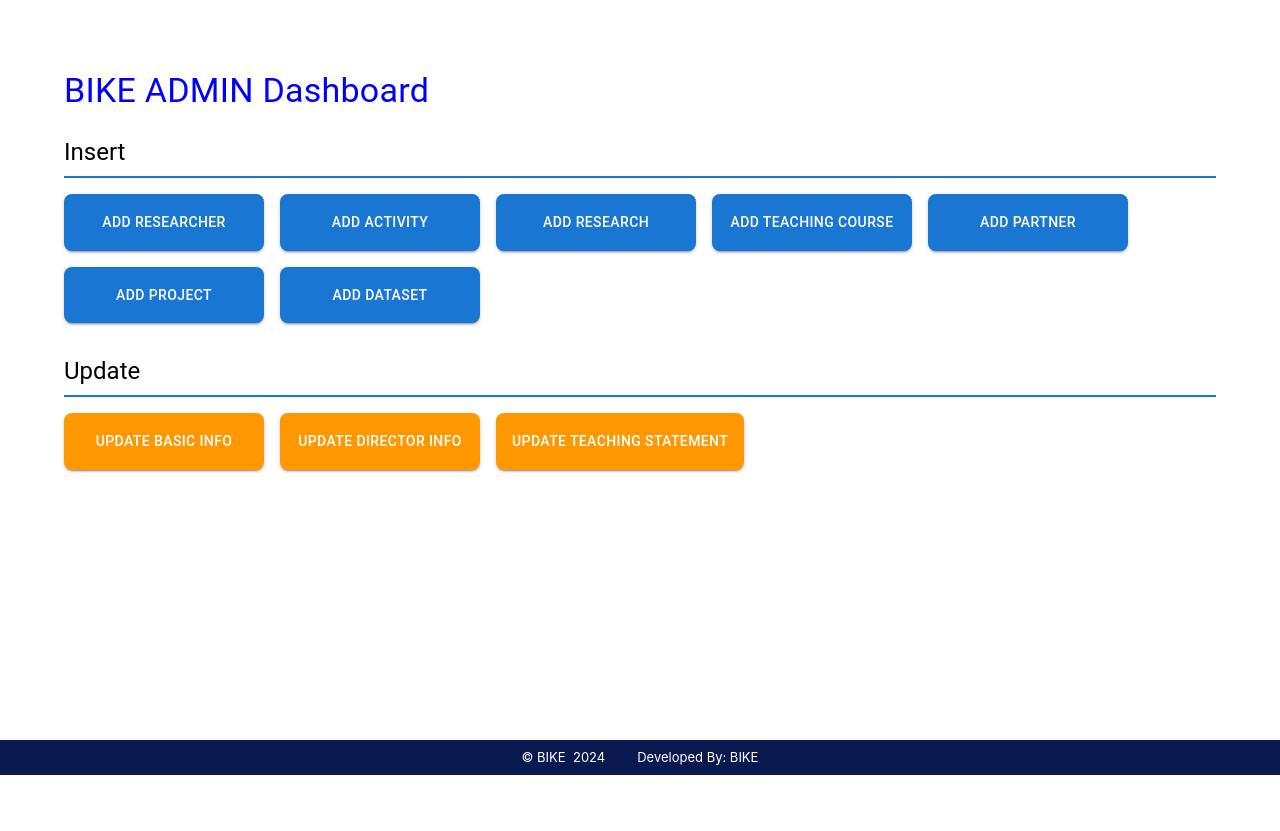
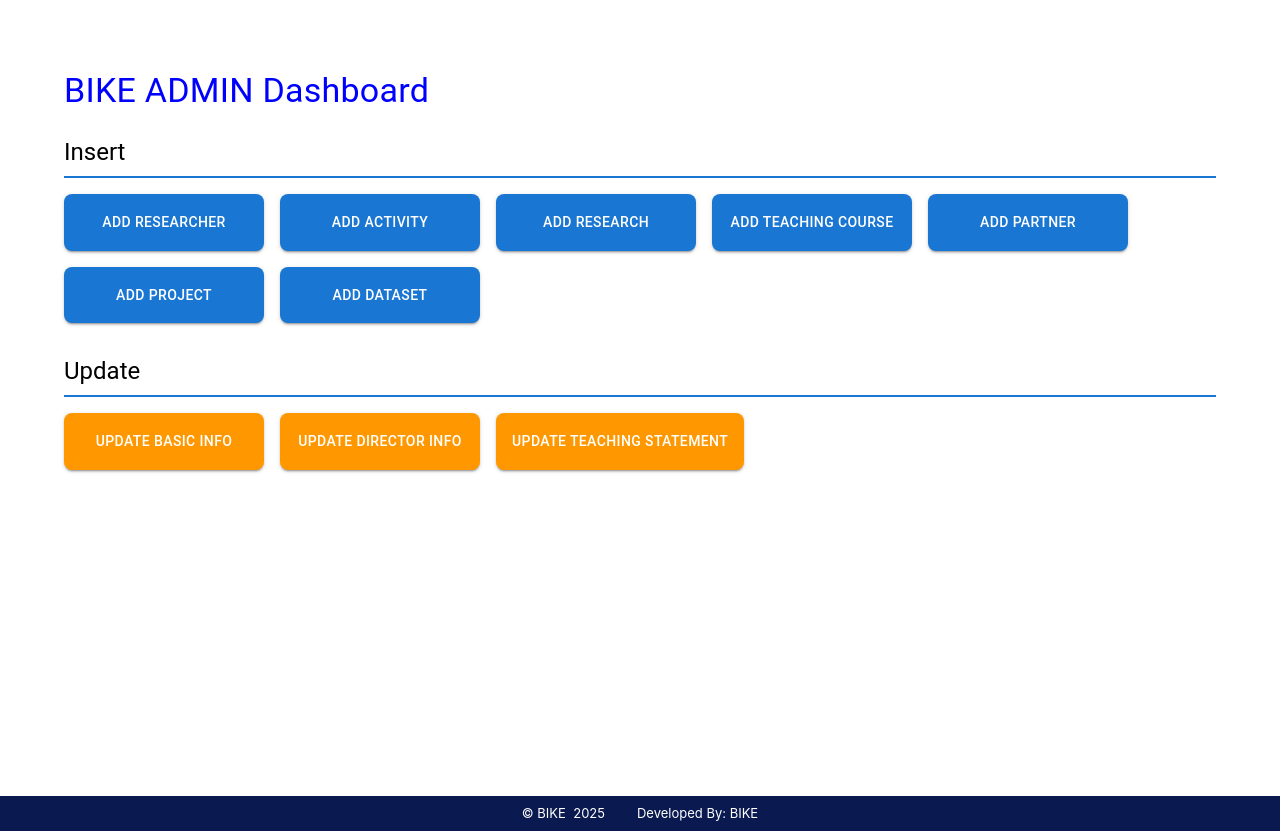
Before and after one commit to Brainless-Loco/bike-portfolio-admin, a React (Create React App) app: page /Dashboard in a window 1280 px wide. Before the commit the page ends 800 px from the top, so only its background shows below. Built offline with nearby package versions, Linux system fonts and the light colour scheme.

Commit message:
Footer updated

```diff
--- a/src/Components/CreditDiv/CreditDiv.js
+++ b/src/Components/CreditDiv/CreditDiv.js
@@ -6,7 +6,7 @@ const CreditDiv = () => {
     return (
         <Box className="footerCredit text-white text-center">
             <Box className="pt-2 pt-md-0">
-                <span className="float-md-left mt-md-2 mx-md-5 mx-4">&copy; BIKE&nbsp; 2024</span>
+                <span className="float-md-left mt-md-2 mx-md-5 mx-4">&copy; BIKE&nbsp; 2025</span>
                 <span className="float-md-right mt-md-2 mx-md-5 mx-4">Developed By: BIKE</span>
             </Box>
 
--- a/src/Pages/Dashboard/Dashboard.js
+++ b/src/Pages/Dashboard/Dashboard.js
@@ -21,7 +21,7 @@ const routes = {
 
 export default function Dashboard() {
   return (
-    <Box sx={{ padding: "50px 5%", minHeight:'90vh' }}>
+    <Box sx={{ padding: "50px 5%", minHeight:'97vh' }}>
       <Typography variant="h4" sx={{ color: "blue", mb: 3 }}>
         BIKE ADMIN Dashboard
       </Typography>
```
